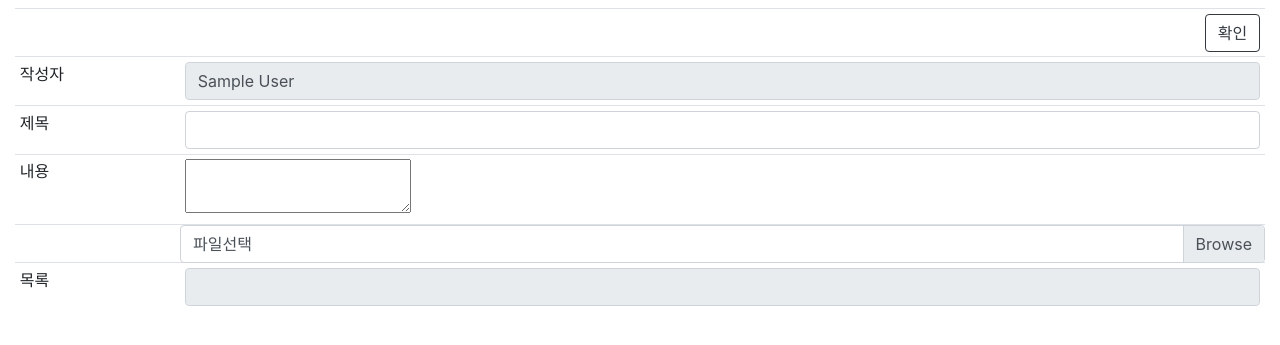
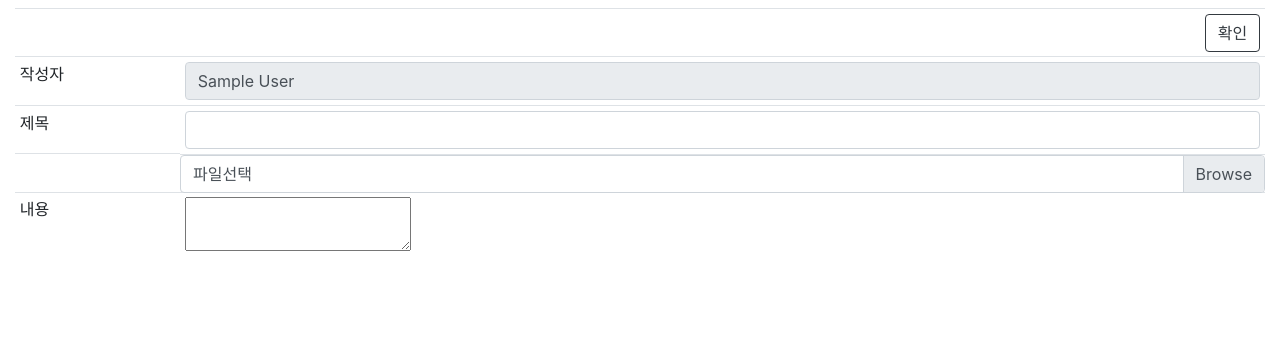
Before and after one commit to neltia/flask-noticeboard, a Flask app: page /write in a window 1280 px wide. Shown: the part 124-469 px from the top of the page. Run offline with Flask 2, Linux system fonts and the light colour scheme; the visitor is signed in with stand-in values (Sample User, id 1); parts of the project's set-up code (start-up, migrations or seed data) failed here and were passed over; some libraries are stand-ins or nearby versions.

Commit message:
fileUpload

```diff
--- a/step5/templates/write.html
+++ b/step5/templates/write.html
@@ -20,14 +20,8 @@
         });
 
         $("#customFile").on('change',function(){
-            if(window.FileReader){
-                var filename = $(this)[0].files[0].name;
-            } else {
-                var filename = $(this).val.split('/').pop().split('\\').pop();
-            }
-
             //filename insert
-            $('#userfile').val(filename);
+            $(this).next('.custom-file-label').html(event.target.files[0].name);
         });
     });
 
@@ -68,10 +62,6 @@
                 <td>{{ form.title(class="form-control", cols="80") }}</td>
             </tr>
             <tr>
-                <td>{{ form.content.label.text }}</td>
-                <td>{{ form.content(_id="content") }}</td>
-            </tr>
-            <tr>
                 <td></td>
                 <td colspan="2" class="custom-file">
                     <input type="file" class="custom-file-input" id="customFile" name="attachfile">
@@ -79,8 +69,8 @@
                 </td>
             </tr>
             <tr>
-                <td>목록</td>
-                <td><input type="text" id="userfile" class="form-control" disabled=""></td>
+                <td>{{ form.content.label.text }}</td>
+                <td>{{ form.content(_id="content") }}</td>
             </tr>
         </tbody>
     </form>
```
